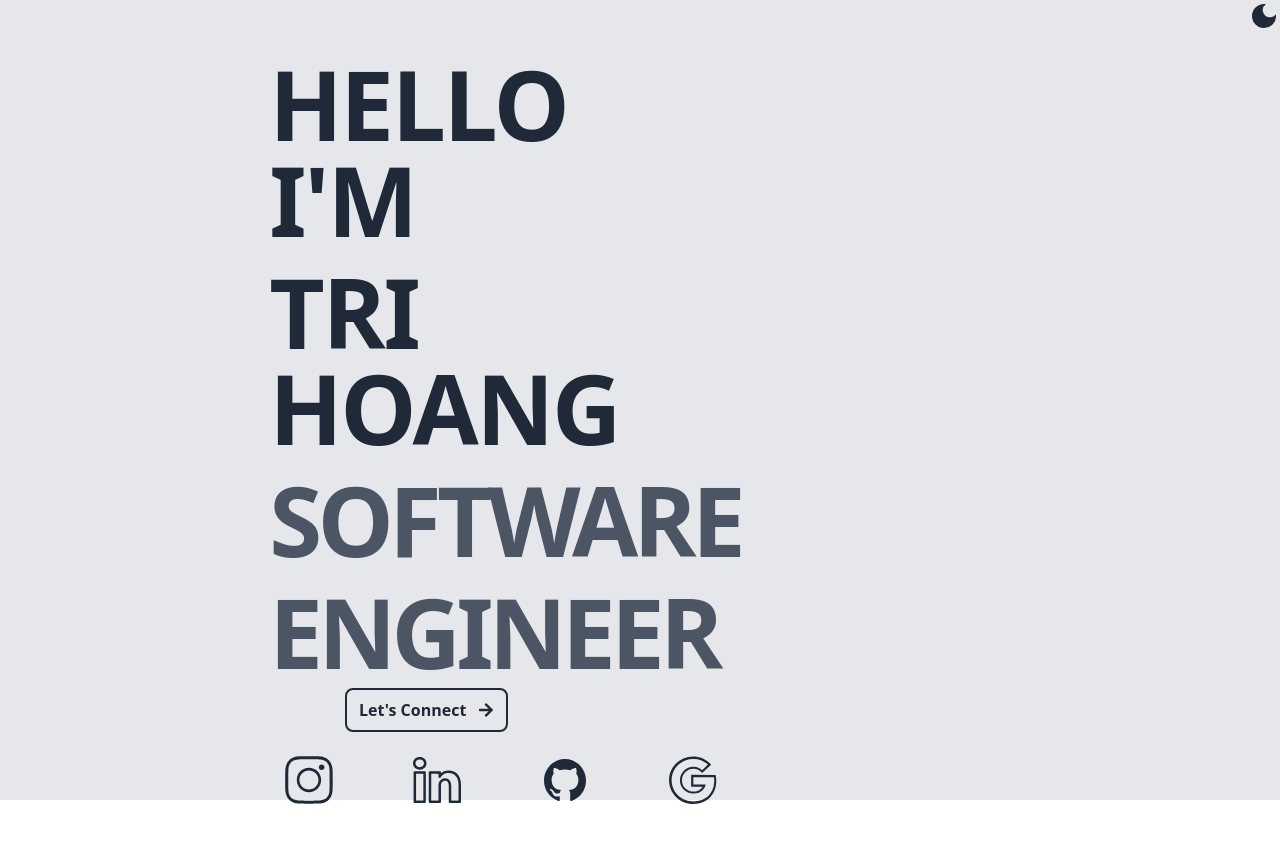
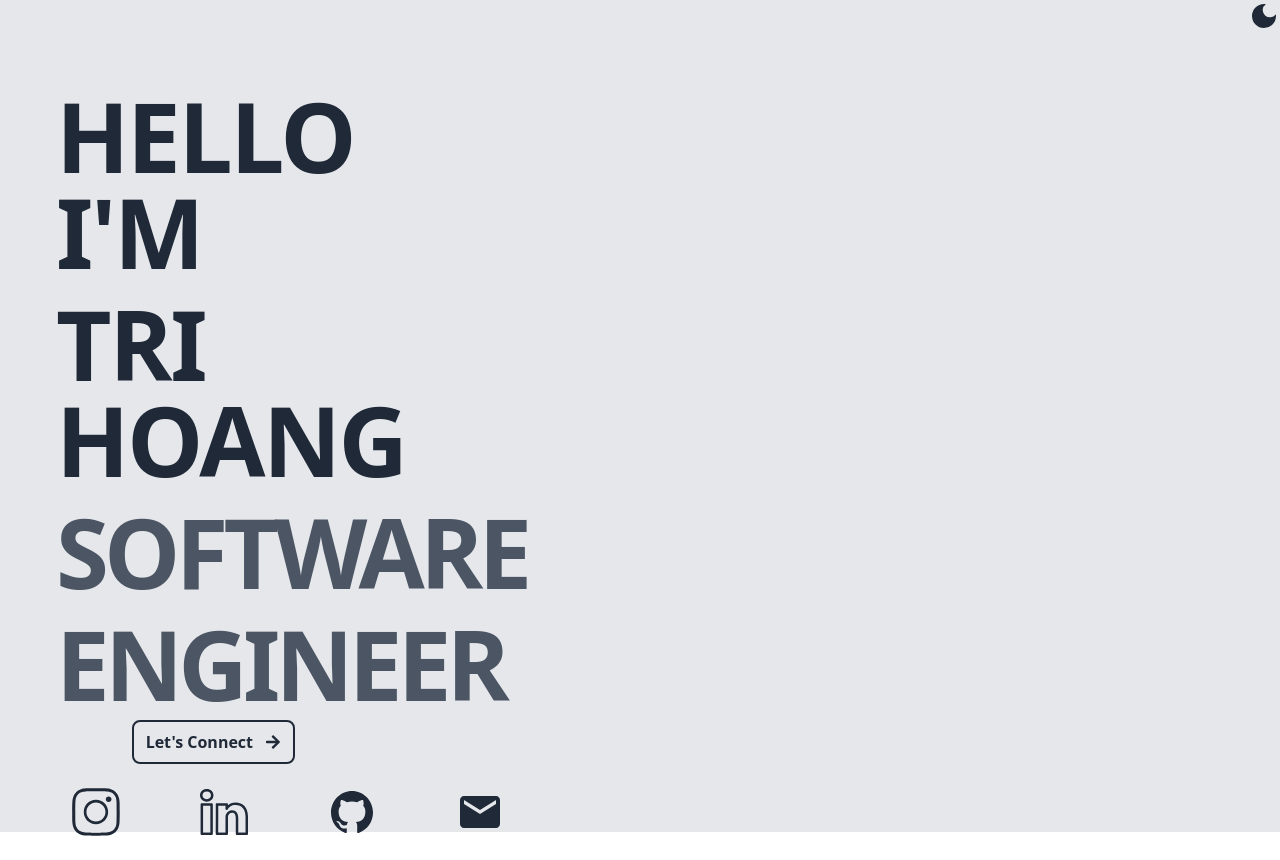
Before and after one commit to Trizee/BetterPersonalWebsite, a React (Vite) app: page / in a window 1280 px wide. Before the commit the page ends 828 px from the top, so only its background shows below. Built offline with nearby package versions, Linux system fonts and the light colour scheme.

Commit message:
sizing adjustments

```diff
--- a/src/App.jsx
+++ b/src/App.jsx
@@ -32,12 +32,14 @@ function App() {
   console.log(theme)
 
   return (
-    <div className='h-screen bg-gray-200 dark:bg-gray-950 transition-all duration-1000 grid grid-cols-6 grid-flow-col'>
+    <div className='bg-gray-200 dark:bg-gray-950'>
+    <NavBar theme={theme} setTheme={setTheme}/>
+    <div className='transition-all duration-1000 grid grid-cols-6 grid-flow-col'>
       {/* <button className="border-l-neutral-800 bg-red-700 rounded-full p-2 flex justify-center m-auto animate-pulse" onClick={handleClick}> darkmode</button> */}
-      <NavBar theme={theme} setTheme={setTheme}/>
       <div className='col-span-6 md:col-span-2'>
         <Hero theme={theme} />
       </div>
+    </div>
     </div>
   )
 }
--- a/src/Components/Hero.jsx
+++ b/src/Components/Hero.jsx
@@ -1,6 +1,6 @@
 import { useState,useEffect } from "react"
 import { SlSocialLinkedin } from "react-icons/sl";
-import { SlSocialGoogle } from "react-icons/sl";
+import { MdEmail } from "react-icons/md";
 import { SlSocialInstagram } from "react-icons/sl";
 import { IoLogoGithub } from "react-icons/io";
 import { FaArrowRight } from "react-icons/fa";
@@ -88,7 +88,7 @@ export default function Hero({theme}){
                 <div className="inline-block p-1 md:p-6 rounded-full hover:scale-125 transition-all duration-100 cursor-pointer"> <SlSocialInstagram style={style} size="3rem"/> </div>
                 <div className="inline-block p-1 md:p-6 rounded-full hover:scale-125 transition-all duration-100 cursor-pointer"> <SlSocialLinkedin style={style} size="3rem"/> </div>
                 <div className="inline-block p-1 md:p-6 rounded-full hover:scale-125 transition-all duration-100 cursor-pointer"> <IoLogoGithub style={style} size="3rem"/> </div>
-                <div className="inline-block p-1 md:p-6 rounded-full hover:scale-125 transition-all duration-100 cursor-pointer"> <SlSocialGoogle style={style} size="3rem"/> </div>
+                <div className="inline-block p-1 md:p-6 rounded-full hover:scale-125 transition-all duration-100 cursor-pointer"> <MdEmail style={style} size="3rem"/> </div>
             </div>
         </div>
     )
--- a/src/Components/Navbar.jsx
+++ b/src/Components/Navbar.jsx
@@ -18,7 +18,7 @@ export default function NavBar({theme,setTheme}){
 
     return (
         <>
-        <div className="transition-all duration-1000 w-screen flex justify-end">
+        <div className="transition-all duration-1000 flex justify-end">
             {theme === "dark" ? <MdLightMode style={style} size="2rem" onClick={()=>{setTheme("light")}} /> : <MdDarkMode style={style} size="2rem" onClick={()=>{setTheme("dark")}}/>}
         </div>
         </>
```
